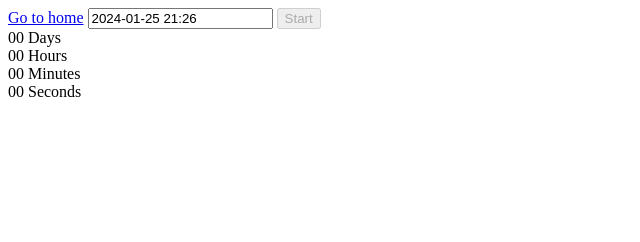
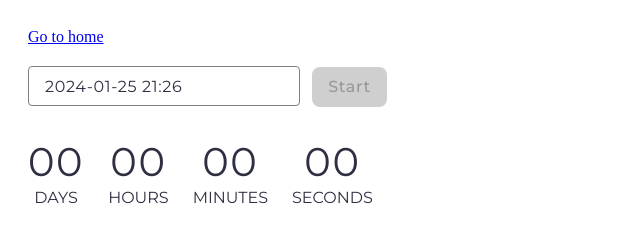
Before and after one commit to Nataliia2212/goit-js-hw-10, a website built with Vite: page src/1-timer.html in a window 1280 px wide. Shown: the whole page, without its empty margins (0-640 px from the left). Built offline with nearby package versions, Linux system fonts and the light colour scheme.

Commit message:
snackbar, css

```diff
--- a/src/1-timer.html
+++ b/src/1-timer.html
@@ -5,7 +5,13 @@
     <meta http-equiv="X-UA-Compatible" content="IE=edge" />
     <meta name="viewport" content="width=device-width, initial-scale=1.0" />
     <title>Page 2</title>
-    <link rel="stylesheet" href="iziToast.min.css" />
+    <link rel="preconnect" href="https://fonts.googleapis.com" />
+    <link rel="preconnect" href="https://fonts.gstatic.com" crossorigin />
+    <link
+      href="https://fonts.googleapis.com/css2?family=Montserrat:wght@400;500&display=swap"
+      rel="stylesheet"
+    />
+    <link rel="stylesheet" href="./css/1-timer.css" />
   </head>
   <body>
     <section>
--- a/src/css/1-timer.css
+++ b/src/css/1-timer.css
@@ -1,35 +1,105 @@
-/* Reset styles */
-h1,
-h2,
-h3,
-h4,
-h5,
-h6,
-p {
-  margin: 0;
+* {
+  box-sizing: border-box;
 }
 
-p:last-child {
-  margin-bottom: 0;
-}
-
-ul {
-  margin: 0;
-  padding: 0;
-  list-style: none;
+body {
+  padding: 20px;
 }
 
 a {
-  color: currentColor;
-  text-decoration: none;
+  display: block;
+  margin-bottom: 20px;
+}
+
+input {
+  margin-right: 8px;
+  margin-bottom: 32px;
+  padding: 8px 16px;
+  width: 272px;
+  height: 40px;
+  border-radius: 4px;
+  border: 1px solid #808080;
+  outline: 0px solid transparent;
+  color: #2E2F42;
+  font-family: 'Montserrat', sans-serif;
+  font-size: 16px;
+  font-style: normal;
+  font-weight: 400;
+  line-height: 1.5;
+  letter-spacing: 0.64px;
+
+  transition: border-color 250ms linear;
+}
+
+input:hover {
+  border-color: #000;
+}
+
+input:active {
+  border-color: #4E75FF;
+}
+
+input:focus-within {
+  border-color: #4E75FF;
 }
 
 button {
-  cursor: pointer;
+  display: inline-block;
+  min-width: 75px;
+  height: 40px;
+  padding: 8px 16px;
+  border-radius: 8px;
+  border: none;
+  border-radius: 8px;
+  background-color: #4E75FF;
+  color: #fff;
+  font-family: 'Montserrat', sans-serif;
+  font-size: 16px;
+  font-style: normal;
+  font-weight: 500;
+  line-height: 1.5;
+  letter-spacing: 0.64px;
+
+  transition: background-color cubic-bezier(0.4, 0, 0.2, 1) 250ms;
 }
 
-img {
+button:hover,
+button:focus {
+  background-color: #6C8CFF;
+}
+
+button:disabled {
+  color: #989898;
+  background-color: #CFCFCF;
+
+}
+
+.timer {
+  display: flex;
+  gap: 24px;
+}
+
+span {
   display: block;
-  max-width: 100%;
-  height: auto;
 }
+.value {
+  text-align: center;
+  color: #2E2F42;
+  font-family: 'Montserrat', sans-serif;
+  font-size: 40px;
+  font-style: normal;
+  font-weight: 400;
+  line-height: 1.2;
+  letter-spacing: 1.6px;
+}
+
+.label {
+  text-align: center;
+  color: #2E2F42;
+  font-family: 'Montserrat', sans-serif;
+  text-transform: uppercase;
+  font-size: 16px;
+  font-style: normal;
+  font-weight: 400;
+  line-height: 1.5;
+}
--- a/src/css/2-snackbar.css
+++ b/src/css/2-snackbar.css
@@ -1,92 +1,112 @@
-/* Vite promo styles */
-.vite-promo {
-  padding: 5rem 0;
+* {
+  box-sizing: border-box;
 }
 
-.vite-promo .container {
-  display: flex;
-  align-items: center;
-  gap: 4rem;
-
-  width: 86vw;
-  margin: 0 auto;
-  padding: 0 20px;
+body {
+  padding: 20px;
 }
 
-.vite-promo .wrapper {
-  max-width: 36rem;
+a {
+  display: block;
+  margin-bottom: 20px;
 }
 
-.vite-promo .title,
-.vite-promo .text {
-  margin-bottom: 1.5rem;
+.form {
+  width: 360px;
 
-  font-size: 3.5rem;
-  font-weight: 700;
-  line-height: 1.14;
-
-  color: #213547;
 }
 
-.vite-promo .gradient {
-  display: inline-block;
-  background-image: linear-gradient(120deg, #bd34fe 30%, #41d1ff);
-
-  -webkit-text-fill-color: transparent;
-  -webkit-background-clip: text;
-  background-clip: text;
+label {
+  /* display: block;
+  align-items: center; */
+  color: #2E2F42;
+  font-family: 'Montserrat', sans-serif;
+  font-size: 16px;
+  font-style: normal;
+  font-weight: 400;
+  line-height: 1.5;
+  letter-spacing: 0.64px;
 }
 
-.vite-promo .tagline {
-  font-size: 1.5rem;
+input[name="delay"] {
+  padding: 8px 16px;
+  width: 100%;
+  height: 40px;
+  border-radius: 4px;
+  border: 1px solid #808080;
+  outline: 0px solid transparent;
+  color: #2E2F42;
+  font-family: 'Montserrat', sans-serif;
+  font-size: 16px;
+  font-style: normal;
+  font-weight: 400;
   line-height: 1.5;
-  color: rgba(60, 60, 60, 0.7);
+  letter-spacing: 0.64px;
+
+  transition: border-color 250ms linear;
 }
 
-.vite-promo .actions {
-  display: flex;
-  align-items: center;
-  gap: 1rem;
+input:hover {
+  border-color: #000;
 }
 
-.vite-promo .link {
-  display: inline-block;
-  padding: 0.5rem 1.25rem;
-
-  font-weight: 500;
-  text-align: center;
-  white-space: nowrap;
-  color: rgba(255, 255, 255, 0.87);
-
-  background-color: #646cff;
-  border: 1px solid transparent;
-  border-radius: 1.25rem;
-  transition: color 0.25s, border-color 0.25s, background-color 0.25s;
+input:active {
+  border-color: #4E75FF;
 }
 
-.vite-promo .link:hover,
-.vite-promo .link:focus {
-  color: rgba(255, 255, 255, 0.87);
-  background-color: #747bff;
+input:focus-within {
+  border-color: #4E75FF;
 }
 
-.vite-promo .thumb {
-  position: relative;
+fieldset {
+  display: flex;
+  gap: 48px;
+  margin-top: 30px;
+  margin-bottom: 24px;
+  padding: 24px 46px 8px 46px;
+  border-radius: 4px;
+  stroke: #808080;
 }
 
-.vite-promo .thumb::before {
-  content: '';
-  position: absolute;
-  top: 0;
-  left: 0;
-  z-index: -1;
+legend {
+  color: #2E2F42;
+  font-family: Montserrat;
+  font-size: 16px;
+  font-style: normal;
+  font-weight: 400;
+  line-height: 24px;
+  /* 150% */
+  letter-spacing: 0.64px;
+}
 
-  display: block;
+input[name="state"] {
+  display: inline-block;
+  margin: auto 8px auto 0;
+  height: 19px;
+  width: 19px;
+}
 
+button {
+  display: inline-block;
   width: 100%;
-  height: 100%;
+  height: 40px;
+  padding: 8px 16px;
+  border-radius: 8px;
+  border: none;
+  border-radius: 8px;
+  background-color: #4E75FF;
+  color: #fff;
+  font-family: 'Montserrat', sans-serif;
+  font-size: 16px;
+  font-style: normal;
+  font-weight: 500;
+  line-height: 1.5;
+  letter-spacing: 0.64px;
 
-  border-radius: 50%;
-  background-image: linear-gradient(-45deg, #bd34fe 50%, #47caff 50%);
-  filter: blur(4.5rem);
+  transition: background-color cubic-bezier(0.4, 0, 0.2, 1) 250ms;
 }
+
+button:hover,
+button:focus {
+  background-color: #6C8CFF;
+}
--- a/src/js/1-timer.js
+++ b/src/js/1-timer.js
@@ -72,9 +72,9 @@ const options = {
       if (selectedDates[0].getTime() < currentDate.getTime()) {
         // window.alert("Please choose a date in the future")
         iziToast.error({
-         position: 'topRight',
-    title: 'Error',
-    message: 'Please choose a date in the future',
+          position: 'topRight',
+          title: 'Error',
+          message: 'Please choose a date in the future',
 });
           refs.btnStart.setAttribute('disabled', '');
        } else {
```
Also changed, not shown: src/2-snackbar.html (+28 -1 lines), src/js/2-snackbar.js (+51 -0 lines).
